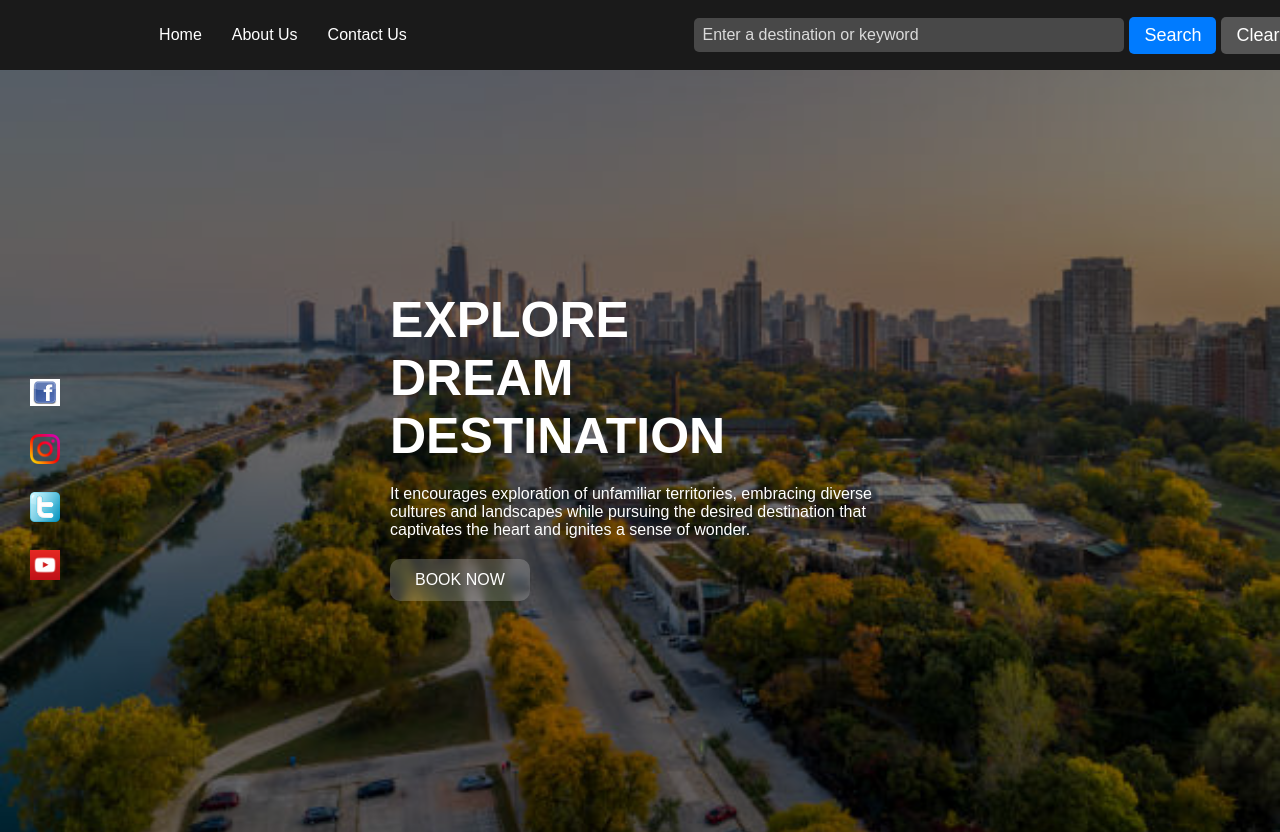
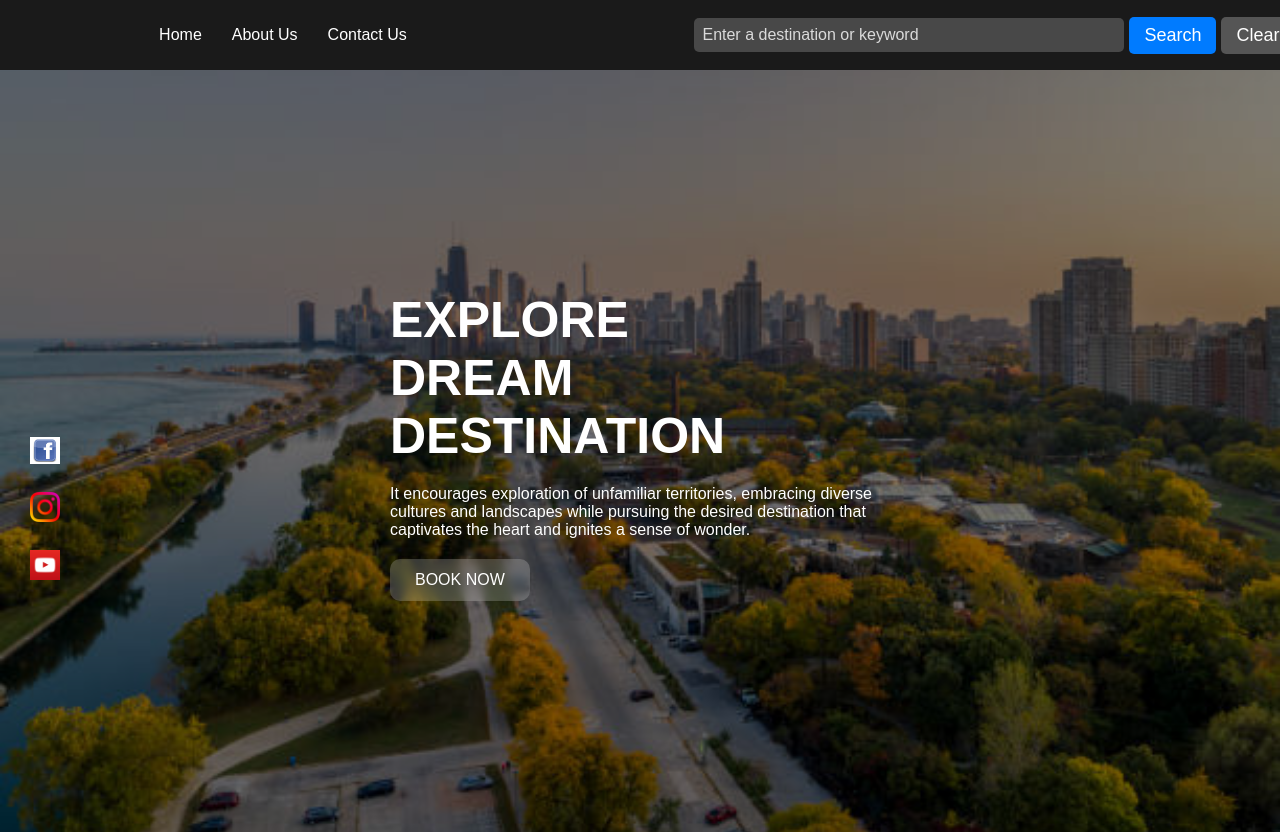
Before and after one commit to amanazad9386/travel-project, a plain HTML site: page index.html in a window 1280 px wide. Shown: the top 832 px of the page. Drawn offline with Linux system fonts and the light colour scheme.

Commit message:
Update index.html

```diff
--- a/index.html
+++ b/index.html
@@ -53,9 +53,6 @@
         <a href="https://instagram.com" target="_blank">
             <img src="insta.png" alt="Instagram">
         </a>
-        <a href="https://twitter.com" target="_blank">
-            <img src="twitter.png" alt="Twitter">
-        </a>
         <a href="https://youtube.com" target="_blank">
             <img src="yt.png" alt="YouTube">
         </a>
```
